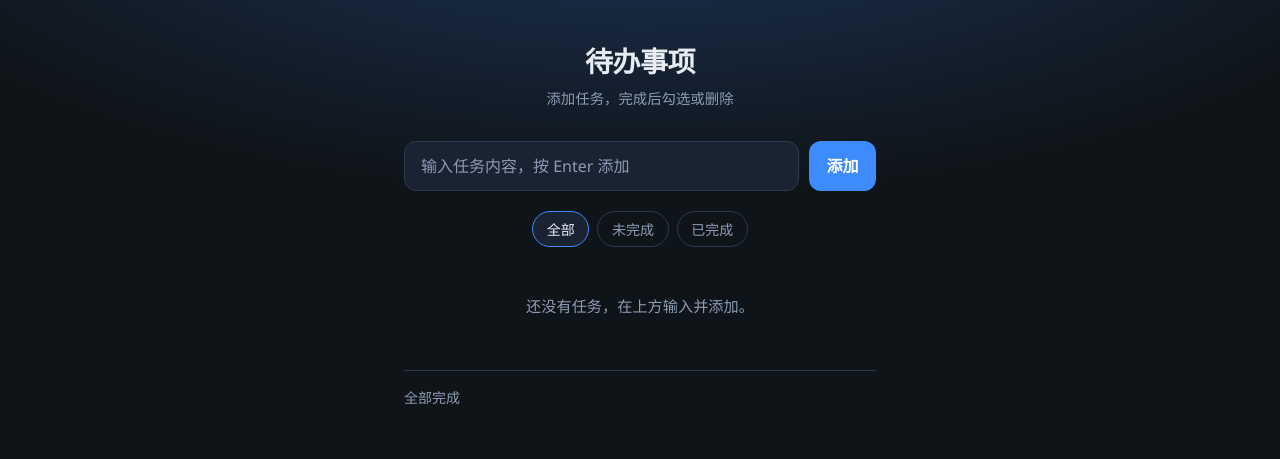
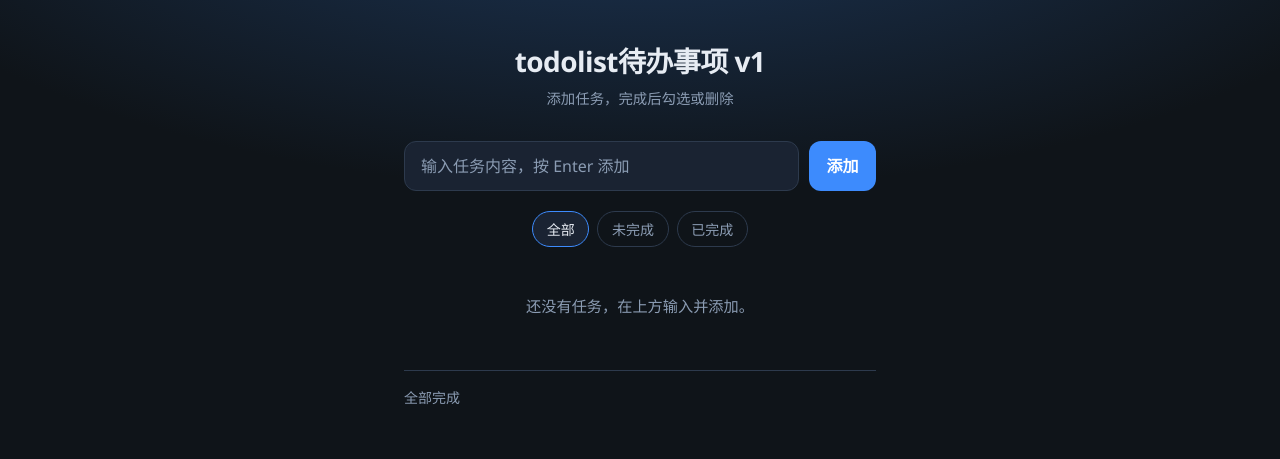
Before and after one commit to zenkta65/git-tutorial, a plain HTML site: page index.html in a window 1280 px wide. Drawn offline with Linux system fonts and the light colour scheme.

Commit message:
feat:修改文案为todolist

```diff
--- a/index.html
+++ b/index.html
@@ -9,7 +9,7 @@
 <body>
   <main class="app">
     <header class="app__header">
-      <h1 class="app__title">待办事项</h1>
+      <h1 class="app__title">todolist待办事项 v1</h1>
       <p class="app__subtitle">添加任务，完成后勾选或删除</p>
     </header>
 
```
